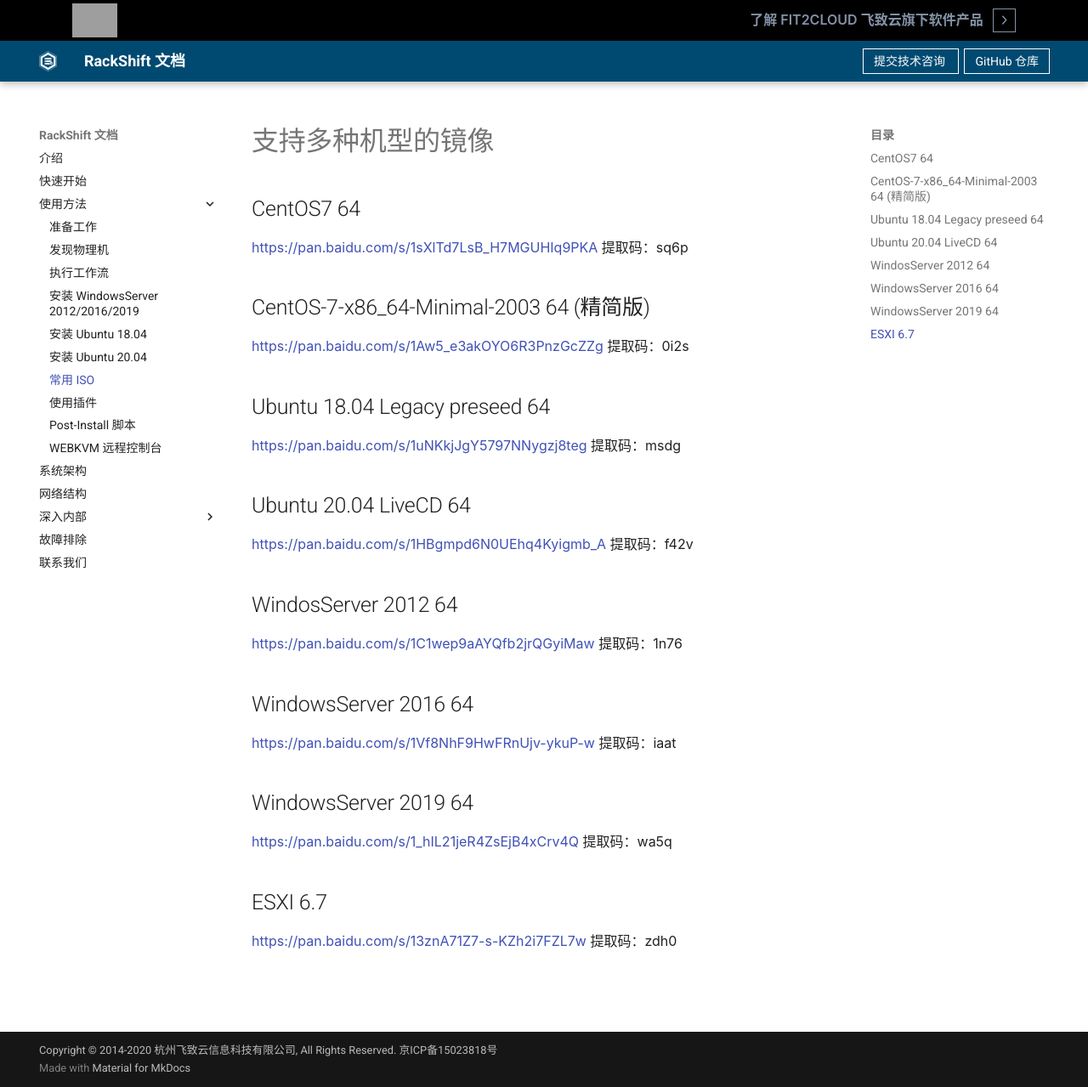
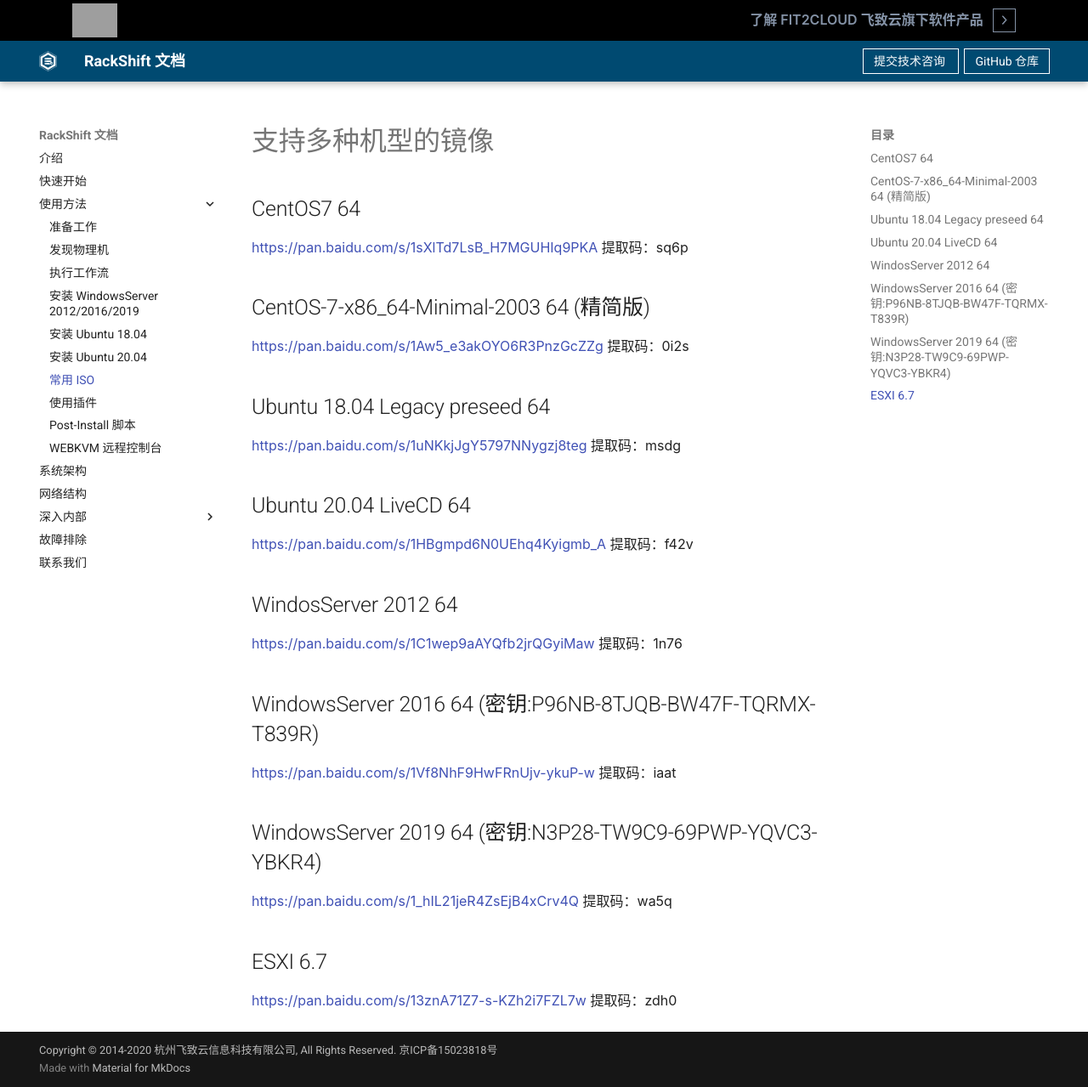
Before and after one commit to fit2cloud/rackshift-docs-static, an MkDocs documentation site: the page built from docs/iso.md, in a window 1280 px wide and 1279 px high. Shown: the whole window at 85% size. Built offline with MkDocs 1.6.1 and Material for MkDocs 9.7.7, drawn with Linux system fonts in a browser that asks for light colours; the version menu is left out; grey boxes are pictures that could not be loaded.

Commit message:
docs:密钥

```diff
--- a/docs/iso.md
+++ b/docs/iso.md
@@ -20,11 +20,11 @@
 
 https://pan.baidu.com/s/1C1wep9aAYQfb2jrQGyiMaw 提取码：1n76
 
-## WindowsServer 2016 64
+## WindowsServer 2016 64 (密钥:P96NB-8TJQB-BW47F-TQRMX-T839R)
 
 https://pan.baidu.com/s/1Vf8NhF9HwFRnUjv-ykuP-w 提取码：iaat
 
-## WindowsServer 2019 64
+## WindowsServer 2019 64 (密钥:N3P28-TW9C9-69PWP-YQVC3-YBKR4)
 
 https://pan.baidu.com/s/1_hIL21jeR4ZsEjB4xCrv4Q 提取码：wa5q
 
```
